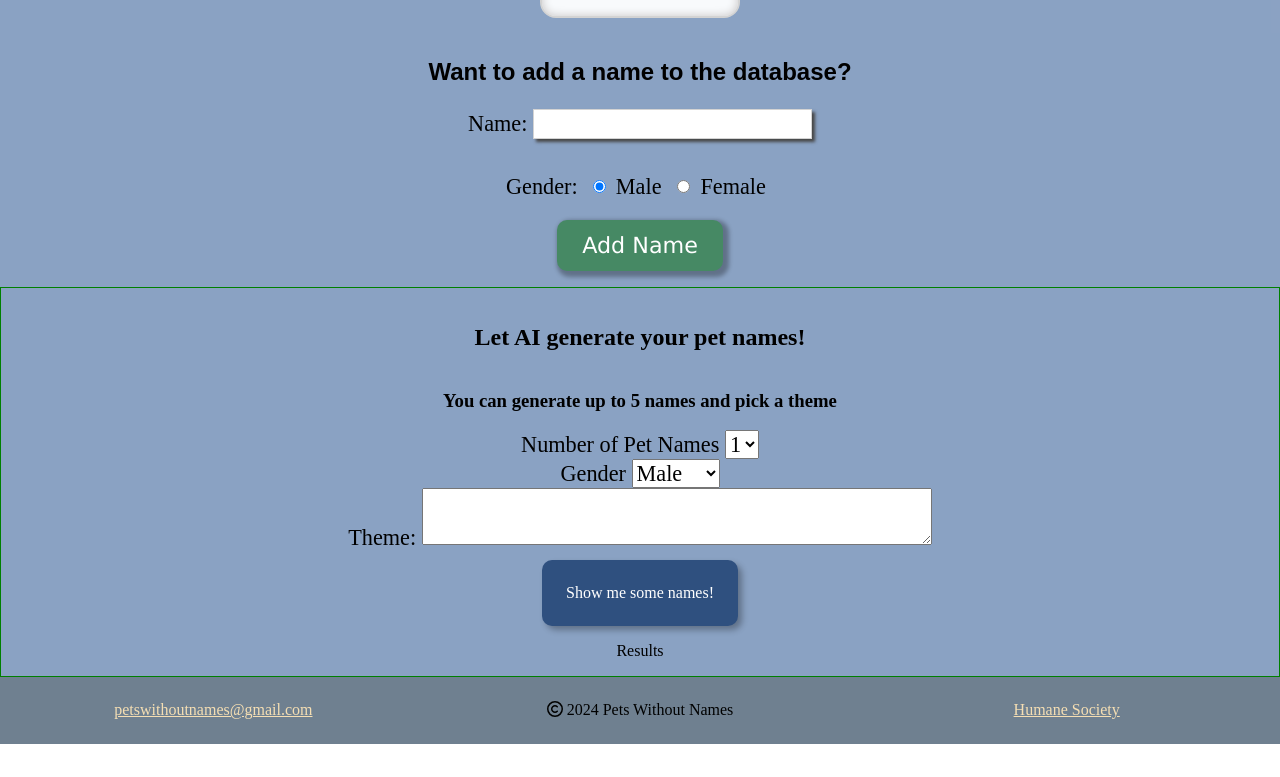
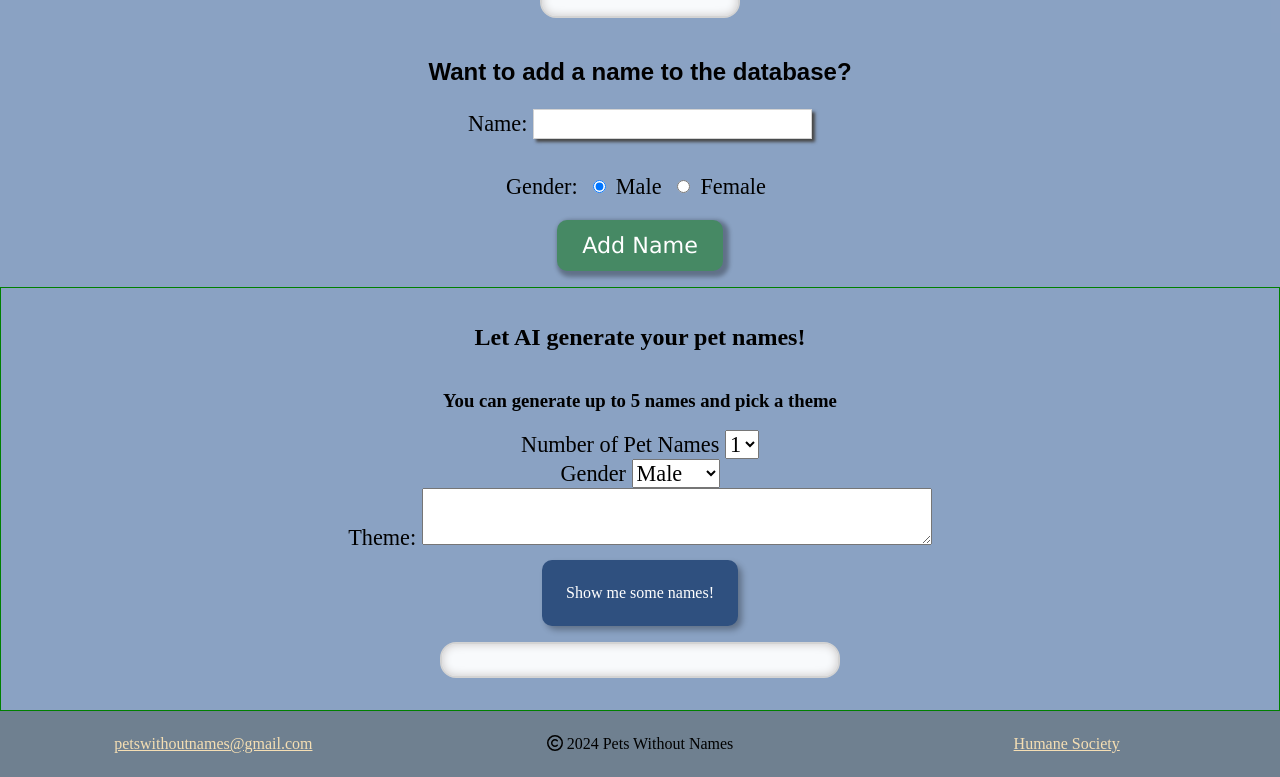
Before and after one commit to Pets-without-names/Jax-Pet-Names, a React (Create React App) app in the folder client/: page / in a window 1280 px wide. Shown: the part 476-1253 px from the top of the page. Before the commit the page ends 1220 px from the top, so only its background shows below. Built offline with nearby package versions, Linux system fonts and the light colour scheme; no server answers; a web font is replaced by a local one.

Commit message:
added css and updated openai api call

```diff
--- a/client/src/components/openai.js
+++ b/client/src/components/openai.js
@@ -1,14 +1,12 @@
-import { React, useState } from 'react';
+import { React, useState, useEffect } from 'react';
 import { useForm } from 'react-hook-form';
 import Openai from 'openai';
 import '../styles/openai.css';
 
 function OpenaiComponent() {
-  // eslint-disable-next-line
   const [theme, setTheme] = useState('');
-  const [quantity, setQuantity] = useState('');
-  const [gender, setGender] = useState('');
-  // eslint-disable-next-line
+  const [quantity, setQuantity] = useState('1');
+  const [gender, setGender] = useState('male');
   const [aiResponse, setAiResponse] = useState('');
 
   // React Hook Form setup:
@@ -16,8 +14,8 @@ function OpenaiComponent() {
     register,
     handleSubmit,
     reset,
-    clearErrors,
-    formState: { errors },
+    // clearErrors,
+    formState: { errors, isSubmitSuccessful },
   } = useForm({
     mode: 'onBlur',
     defaultValues: {
@@ -35,19 +33,30 @@ function OpenaiComponent() {
     try {
       const completion = await openai.chat.completions.create({
         messages: [
-          { role: 'system', content: 'You are a creative assistant.' },
+          {
+            role: 'system',
+            content: `You are a creative assistant who generates creative and unique pet names.
+              Return the response in JSON format always using a key of pet_names.`,
+          },
           {
             role: 'user',
-            content: `create ${quantity} random ${gender} pet names with a ${theme}.
-            Return only the ${quantity} pet names.`,
+            content: `create ${quantity} random ${gender} pet names with a ${theme} theme.
+            Return ${quantity} pet names and only the names.
+            Never return more than five names.`,
           },
         ],
         model: 'gpt-3.5-turbo',
+        response_format: { type: 'json_object' },
         max_tokens: 75,
-        temperature: 0.8,
+        temperature: 0.5,
       });
-      console.log(completion.choices[0].message.content);
-      setAiResponse(completion.choices[0].message.content);
+      const names = JSON.parse(completion.choices[0].message.content);
+      const namesArray = names.pet_names;
+      let namesList = '';
+      for (let i = 0; i < namesArray.length; i++) {
+        namesList = namesList + ' ' + namesArray[i];
+      }
+      setAiResponse(namesList);
     } catch (error) {
       console.log(error);
     }
@@ -61,6 +70,16 @@ function OpenaiComponent() {
     console.log('error: ' + errors);
     //Other error handling code:
   };
+
+  useEffect(() => {
+    if (useForm.isSubmitSuccessful) {
+      reset({
+        theme: '',
+        quantity: '1',
+        gender: 'male',
+      });
+    }
+  }, [reset, isSubmitSuccessful, gender, quantity, theme]);
 
   return (
     <div className='openai-container'>
@@ -119,7 +138,7 @@ function OpenaiComponent() {
         </div>
       </form>
       <div className='results-container'>
-        <p>Results</p>
+        <p>{aiResponse}</p>
       </div>
     </div>
   );
--- a/client/src/styles/openai.css
+++ b/client/src/styles/openai.css
@@ -77,3 +77,26 @@ button:active:after {
 .results-container {
   margin-top: 1em;
 }
+
+.results-container {
+  margin: 0 auto;
+  min-width: -webkit-fit-content;
+  min-width: -moz-fit-content;
+  min-width: fit-content;
+  max-width: 400px;
+  -webkit-box-shadow: inset 0 0 10px rgb(200, 197, 197);
+  box-shadow: inset 0 0 10px rgb(200, 197, 197);
+  border: 2px solid lightgray;
+  border-radius: 1em;
+  padding: 1em 1.5em;
+  margin: 1em auto;
+  background-color: var(--results-bg-color);
+}
+
+.results-container p {
+  text-align: center;
+  color: var(--results-color);
+  font-family: Moranga, sans-serif;
+  font-weight: 500;
+  font-size: 1.25rem;
+}
```
